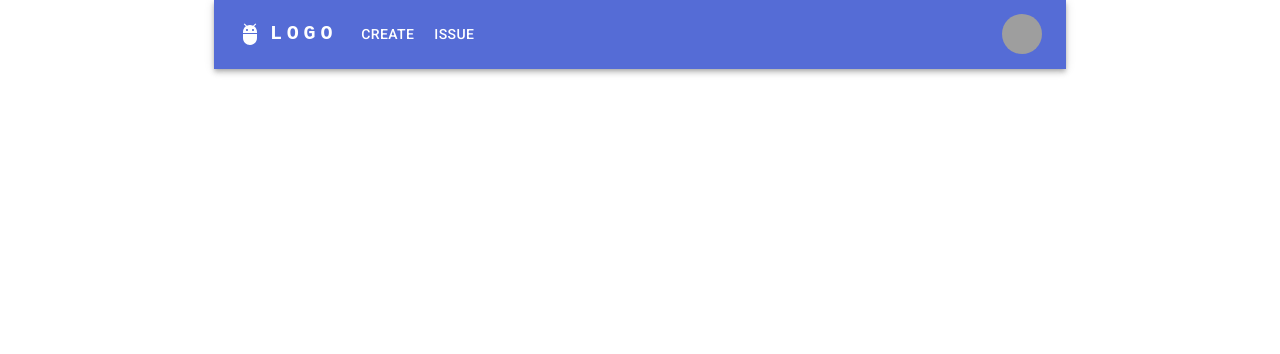
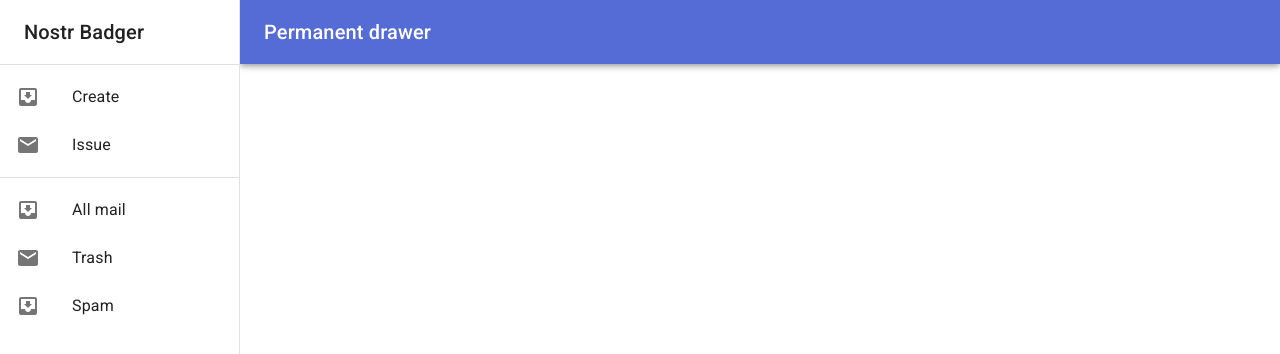
Before and after one commit to neilck/nostr-badger, a React (Create React App) app: page / in a window 1280 px wide. Before the commit this address had no page. Shown: the top 354 px of the page. Built offline with nearby package versions, Linux system fonts and the light colour scheme; grey boxes are pictures that could not be loaded.

Commit message:
layout changes

```diff
--- a/src/App.tsx
+++ b/src/App.tsx
@@ -1,18 +1,55 @@
 import * as React from 'react';
-import Container from '@mui/material/Container';
-import ResponsiveAppBar from './components/ResponsiveAppBar';
+import Box from '@mui/material/Box';
+import CssBaseline from '@mui/material/CssBaseline';
+
+import AppBar from '@mui/material/AppBar';
+import Toolbar from '@mui/material/Toolbar';
+import Typography from '@mui/material/Typography';
+import LeftDrawer from './components/LeftDrawer';
 import Create from './components/Create';
 import Issue from './components/Issue';
 import { Route, Routes } from 'react-router-dom';
 
 export default function App() {
+  const drawerWidth = 240;
+
   return (
-    <Container maxWidth="md">
-      <ResponsiveAppBar />
+    <Box sx={{ display: 'flex' }}>
+      <CssBaseline />
+      <AppBar
+        position="fixed"
+        sx={{ width: `calc(100% - ${drawerWidth}px)`, ml: `${drawerWidth}px` }}
+      >
+        <Toolbar>
+          <Typography variant="h6" noWrap component="div">
+            Permanent drawer
+          </Typography>
+        </Toolbar>
+      </AppBar>
+    <Box sx={{
+          width: drawerWidth,
+          flexShrink: 0,
+          '& .MuiDrawer-paper': {
+            width: drawerWidth,
+            boxSizing: 'border-box',
+          }
+        }}
+      >
+      <LeftDrawer />
+    </Box>
+
+      <Box
+        component="main"
+        sx={{ flexGrow: 1, p: 3 }}
+      >
+        <Toolbar />
+
       <Routes>
         <Route path="Create" element={<Create />} />
         <Route path="Issue" element={<Issue />} />
       </Routes>
-    </Container>
+      </Box>
+
+    </Box>
   );
 }
--- /dev/null
+++ b/src/components/LeftDrawer.tsx
@@ -0,0 +1,56 @@
+/* eslint-disable react/react-in-jsx-scope -- Unaware of jsxImportSource */
+/** @jsxImportSource @emotion/react */
+import { css } from '@emotion/react';
+import Drawer from '@mui/material/Drawer';
+import Toolbar from '@mui/material/Toolbar';
+import Divider from '@mui/material/Divider';
+import List from '@mui/material/List';
+import ListItem from '@mui/material/ListItem';
+import ListItemButton from '@mui/material/ListItemButton';
+import ListItemIcon from '@mui/material/ListItemIcon';
+import ListItemText from '@mui/material/ListItemText';
+import InboxIcon from '@mui/icons-material/MoveToInbox';
+import MailIcon from '@mui/icons-material/Mail';
+import { Link } from 'react-router-dom';
+import { Typography } from '@mui/material';
+
+export default function LeftDrawer() {
+    const drawerWidth = 240;
+
+return (
+
+<Drawer variant="permanent" anchor="left">
+<Toolbar>
+  <Typography variant="h6">Nostr Badger</Typography>
+  </Toolbar>
+<Divider />
+<List>
+  {['Create', 'Issue'].map((text, index) => (
+    <ListItem key={text} disablePadding component={Link} to={`/${text}`}
+    css={css`
+        color: #000000DE;
+        `}>
+      <ListItemButton>
+        <ListItemIcon>
+          {index % 2 === 0 ? <InboxIcon /> : <MailIcon />}
+        </ListItemIcon>
+        <ListItemText primary={text} />
+      </ListItemButton>
+    </ListItem>
+  ))}
+</List>
+<Divider />
+<List>
+  {['All mail', 'Trash', 'Spam'].map((text, index) => (
+    <ListItem key={text} disablePadding>
+      <ListItemButton>
+        <ListItemIcon>
+          {index % 2 === 0 ? <InboxIcon /> : <MailIcon />}
+        </ListItemIcon>
+        <ListItemText primary={text} />
+      </ListItemButton>
+    </ListItem>
+  ))}
+</List>
+</Drawer>
+)};
--- a/src/components/ResponsiveAppBar.tsx
+++ b/src/components/MyAppBar.tsx
@@ -18,7 +18,7 @@
 const pages = ['Create', 'Issue'];
 const settings = ['Profile', 'Account', 'Dashboard', 'Logout'];
 
-function ResponsiveAppBar() {
+function MyAppBar() {
   const [anchorElNav, setAnchorElNav] = React.useState<null | HTMLElement>(null);
   const [anchorElUser, setAnchorElUser] = React.useState<null | HTMLElement>(null);
 
@@ -38,8 +38,8 @@
   };
 
   return (
-    <AppBar position="static">
-      <Container maxWidth="xl">
+    <AppBar >
+      <Container>
         <Toolbar disableGutters>
           <AdbIcon sx={{ display: { xs: 'none', md: 'flex' }, mr: 1 }} />
           <Typography
@@ -161,4 +161,4 @@
     </AppBar>
   );
 }
-export default ResponsiveAppBar;
+export default MyAppBar;
```
